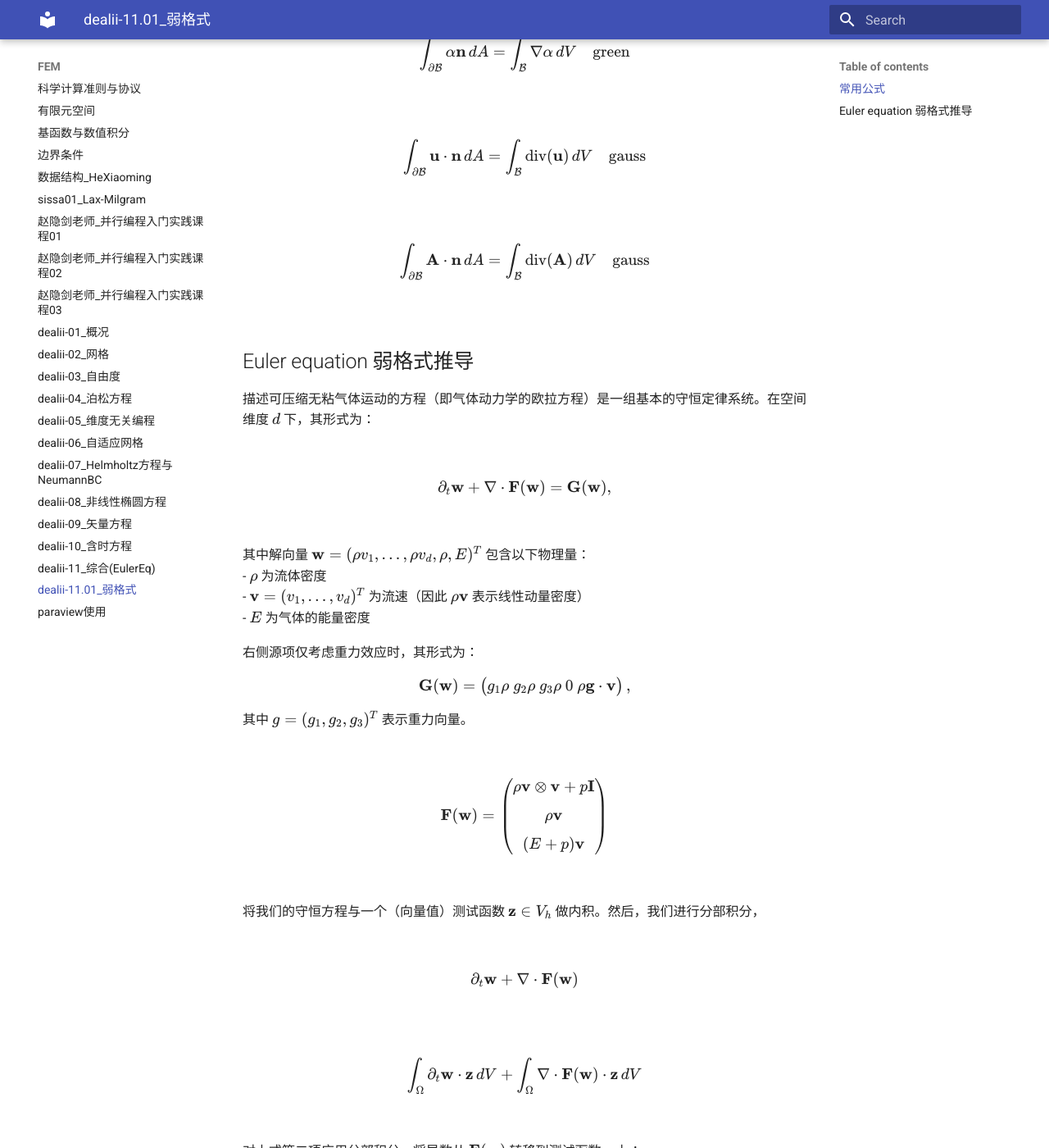
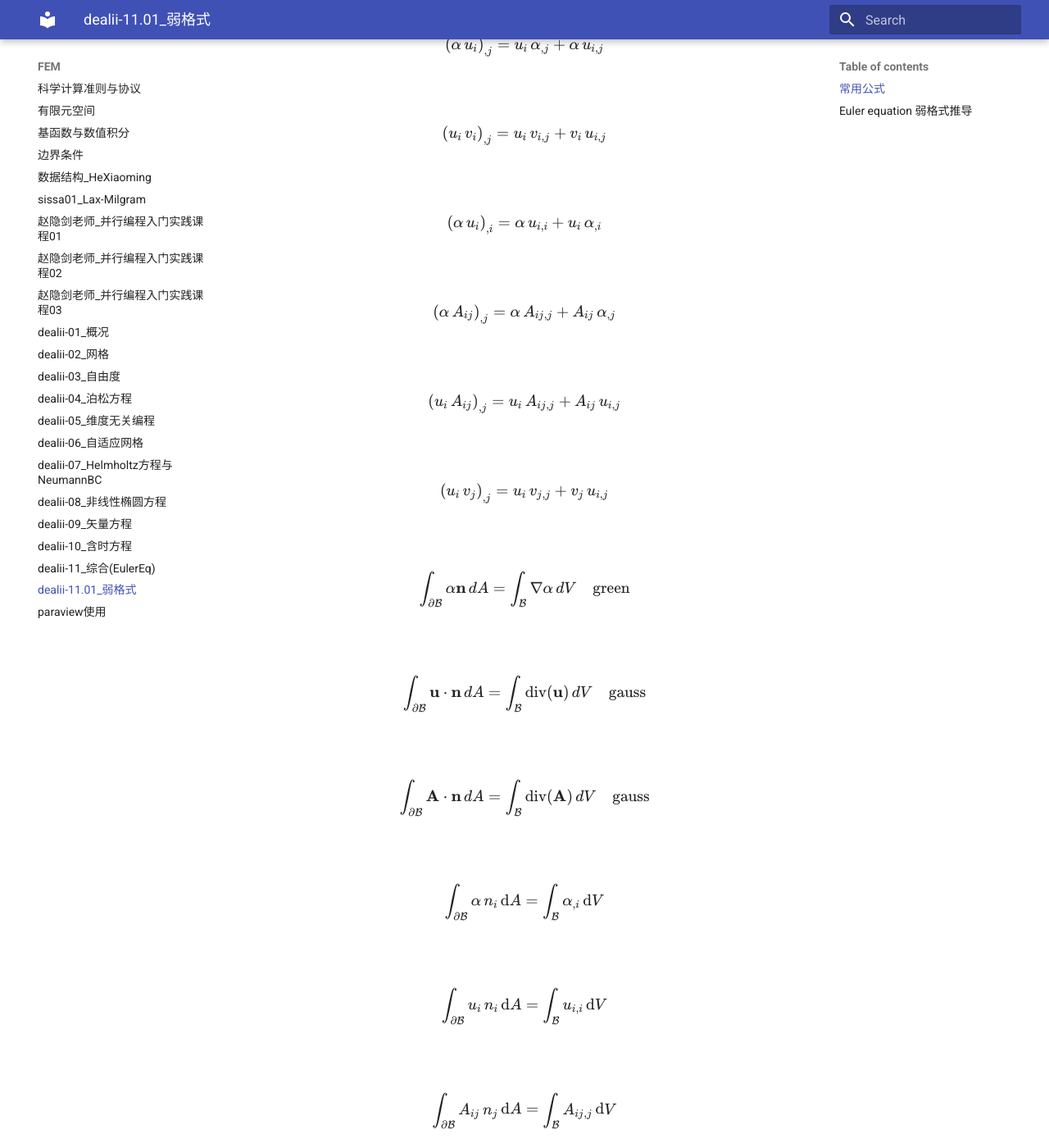
Before and after one commit to ymma98/technotes, an MkDocs documentation site: the page built from docs/FEM/dealii-11.01_弱格式.md, in a window 1280 px wide and 1400 px high, scrolled down 2653 px. Shown: the whole window at 82% size. Built offline with MkDocs 1.6.1 and Material for MkDocs 9.7.7, drawn with Linux system fonts in a browser that asks for light colours.

Commit message:
docs/FEM/dealii-11.01_弱格式.md updated from https://stackedit.cn/

```diff
--- a/docs/FEM/dealii-11.01_弱格式.md
+++ b/docs/FEM/dealii-11.01_弱格式.md
@@ -100,6 +100,31 @@ $$
 \text{div} (\mathbf{u} \otimes \mathbf{v}) = \mathbf{u} \text{div}(\mathbf{v}) + \mathbf{v} \cdot \nabla \mathbf{u}^{\text{T}}
 $$
 
+$$
+\left( \alpha \, u_i \right)_{,j} = u_i \, \alpha_{,j} + \alpha \, u_{i,j}
+$$
+
+$$
+\left( u_i \, v_i \right)_{,j} = u_i \, v_{i,j} + v_i \, u_{i,j}
+$$
+
+$$
+\left( \alpha \, u_i \right)_{,i} = \alpha \, u_{i,i} + u_i \, \alpha_{,i}
+$$
+
+$$
+\left( \alpha \, A_{ij} \right)_{,j} = \alpha \, A_{ij,j} + A_{ij} \, \alpha_{,j}
+$$
+
+$$
+\left( u_i \, A_{ij} \right)_{,j} = u_i \, A_{ij,j} + A_{ij} \, u_{i,j}
+$$
+
+$$
+\left( u_i \, v_j \right)_{,j} = u_i \, v_{j,j} + v_j \, u_{i,j}
+$$
+
+
 
 $$
 \int_{\partial \mathcal{B}} \alpha \mathbf{n} \, dA = \int_{\mathcal{B}} \nabla \alpha \, dV \quad \text{green}
@@ -112,6 +137,23 @@ $$
 $$
 \int_{\partial \mathcal{B}} \mathbf{A} \cdot \mathbf{n} \, dA = \int_{\mathcal{B}} \text{div}(\mathbf{A}) \, dV \quad \text{gauss}
 $$
+
+$$
+\int_{\partial \mathcal{B}} \alpha \, n_i \, \mathrm{d}A = \int_{\mathcal{B}} \alpha_{,i} \, \mathrm{d}V
+$$
+
+$$
+\int_{\partial \mathcal{B}} u_i \, n_i \, \mathrm{d}A = \int_{\mathcal{B}} u_{i,i} \, \mathrm{d}V
+$$
+
+$$
+\int_{\partial \mathcal{B}} A_{ij} \, n_j \, \mathrm{d}A = \int_{\mathcal{B}} A_{ij,j} \, \mathrm{d}V
+$$
+
+green
+gauss
+gauss
+
 
 
 
```
Also changed, not shown: other parts of docs/FEM/dealii-11.01_弱格式.md (+1 -1 lines).
